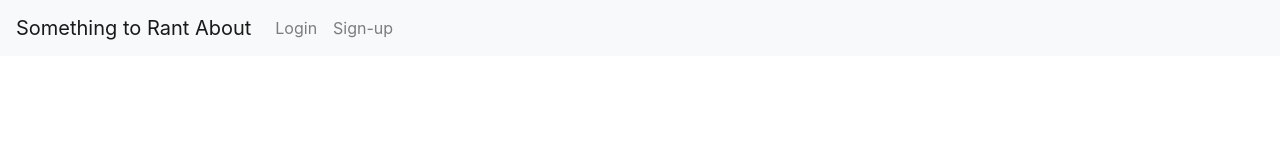
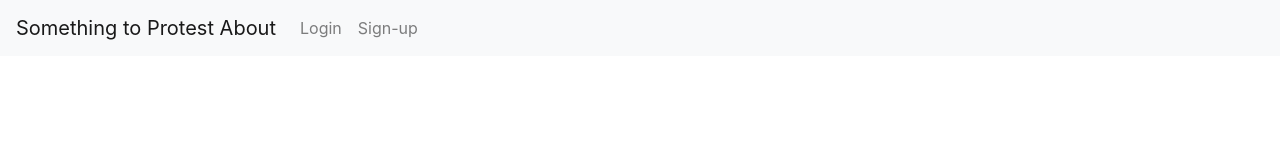
Before and after one commit to duartega/ForumSite, a React (Create React App) app: page /Signup in a window 1280 px wide. Shown: the top 160 px of the page. Built offline with nearby package versions, Linux system fonts and the light colour scheme.

Commit message:
Name change in nav bar

```diff
--- a/src/Navigation/Navbar.jsx
+++ b/src/Navigation/Navbar.jsx
@@ -31,7 +31,7 @@ const NavbarComponent = (props) => {
   return (
     <div style={{paddingBottom: "50px"}}>
       <Navbar color="light" light expand="md" className="fixed-top">
-        <NavbarBrand href="/">Something to Rant About</NavbarBrand>
+        <NavbarBrand href="/">Something to Protest About</NavbarBrand>
         <NavbarToggler onClick={toggle} />
         <Collapse isOpen={isOpen} navbar>
           <Nav className="mr-auto" navbar>
```
